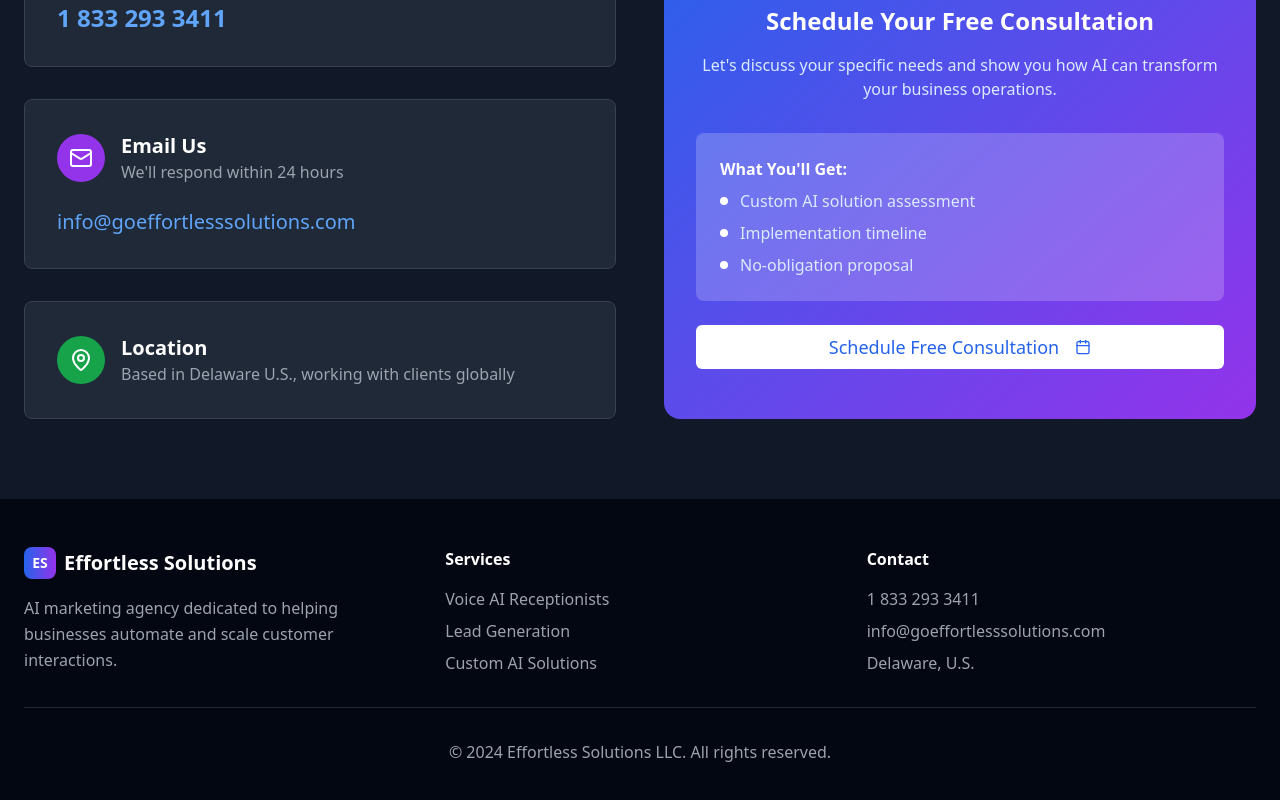
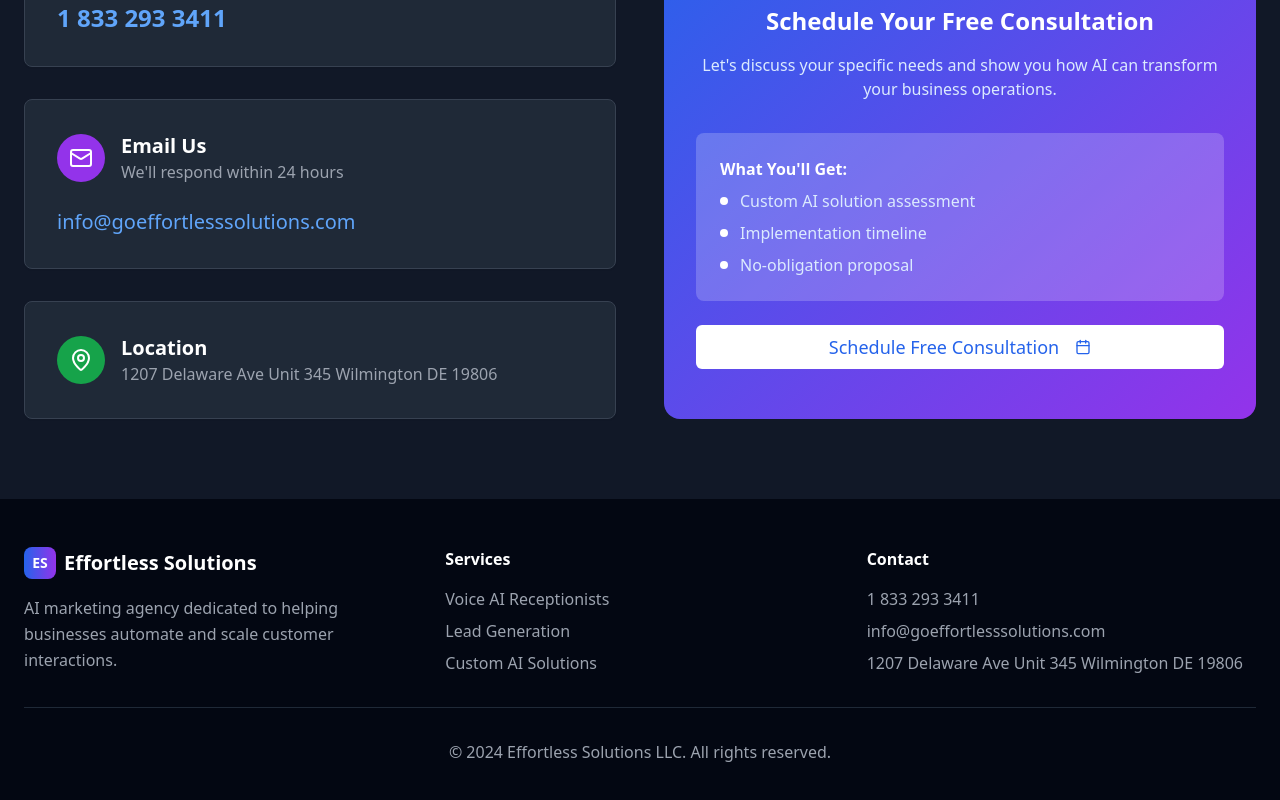
Before and after one commit to FranklinG70/effortless-solutions-45, a React (Vite) app: page / in a window 1280 px wide. Shown: the part 2936-3736 px from the top of the page. Built offline with nearby package versions, Linux system fonts and the light colour scheme.

Commit message:
Add address to footer
Update the contact information in the footer with the provided address.

```diff
--- a/src/components/Contact.tsx
+++ b/src/components/Contact.tsx
@@ -1,3 +1,4 @@
+
 import { Button } from '@/components/ui/button';
 import { Card, CardContent } from '@/components/ui/card';
 import { Phone, Mail, MapPin, Calendar } from 'lucide-react';
@@ -57,7 +58,7 @@ const Contact = () => {
                   </div>
                   <div>
                     <h3 className="text-xl font-bold text-white">Location</h3>
-                    <p className="text-gray-400">Based in Delaware U.S., working with clients globally</p>
+                    <p className="text-gray-400">1207 Delaware Ave Unit 345 Wilmington DE 19806</p>
                   </div>
                 </div>
               </CardContent>
--- a/src/components/Footer.tsx
+++ b/src/components/Footer.tsx
@@ -30,7 +30,7 @@ const Footer = () => {
             <div className="space-y-2">
               <p>1 833 293 3411</p>
               <p>info@goeffortlesssolutions.com</p>
-              <p>Delaware, U.S.</p>
+              <p>1207 Delaware Ave Unit 345 Wilmington DE 19806</p>
             </div>
           </div>
         </div>
```
